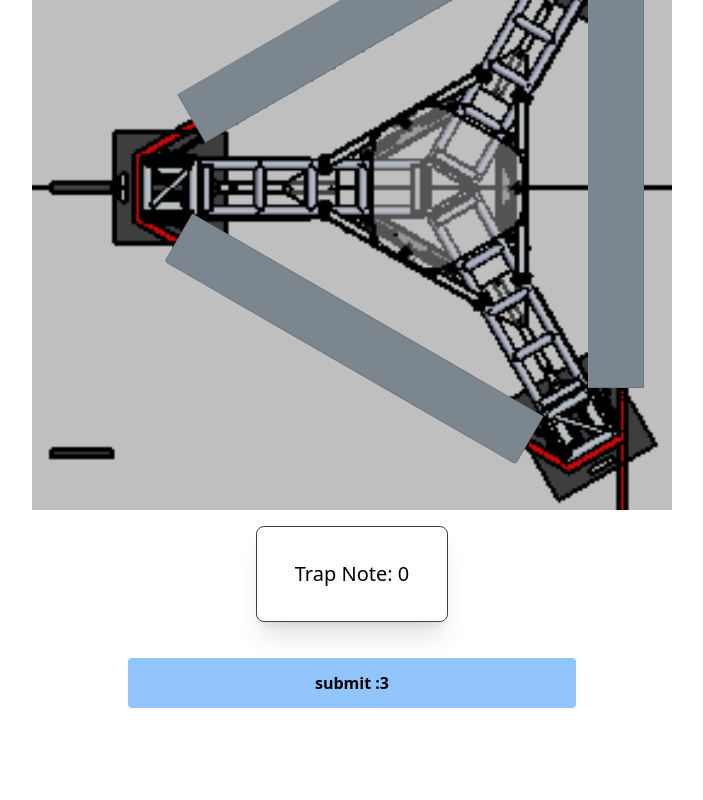
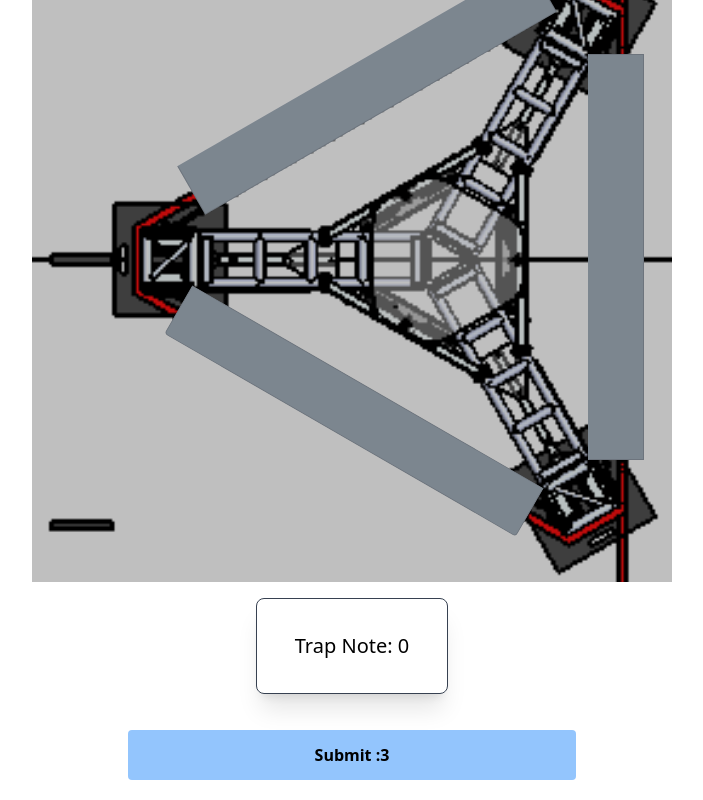
Before and after one commit to 4201VitruvianBots/scouting-app-2024, a React (Vite) app in the folder client/: page /match in a window 1280 px wide. Shown: the part 2100-2900 px from the top of the page, without its empty margins (288-991 px from the left). Before the commit the page ends 2828 px from the top, so only its background shows below. Built offline with nearby package versions, Linux system fonts and the light colour scheme.

Commit message:
Kinda failed scroll snap attempt
need to look further into tailwind docs

```diff
--- a/client/src/apps/match/MatchApp.tsx
+++ b/client/src/apps/match/MatchApp.tsx
@@ -106,7 +106,8 @@ function MatchApp() {
     };
 
     return (
-        <main className='flex flex-col place-content-center items-center text-center '>
+        <div className="snap-y snap-mandatory">
+        <main className='flex flex-col place-content-center items-center text-center md:snap-y'>
             <p className='p-7 text-3xl font-bold text-green-700'>
                 Match Scouting App{' '}
             </p>
@@ -122,7 +123,7 @@ function MatchApp() {
                 </button>
             </div>
 
-            <p className='text-[40px] font-semibold'>Auto</p>
+            <p className='snap-start text-[40px] font-semibold'>Auto</p>
 
             <FieldButton
                 count={count}
@@ -130,13 +131,17 @@ function MatchApp() {
                 teleop={false}
                 leave={leave}
                 setLeave={setLeave}
+
             />
+            <br/>
+            <br/>
             <p className='text-[40px] font-semibold'>Teleop</p>
             <FieldButton
                 count={count}
                 setCount={handleSetCount}
                 teleop={true}
             />
+            <br/>
 
             <p className='text-[40px] font-semibold'>Endgame</p>
             <EndgameButton
@@ -156,9 +161,10 @@ function MatchApp() {
             <button
                 onClick={handleSubmit}
                 className='text-[100% m-5 my-5 h-[50px] w-[35%] items-center rounded bg-blue-300 font-bold text-black'>
-                submit :3
+                Submit :3
             </button>
         </main>
+        </div>
     );
 }
 
```
